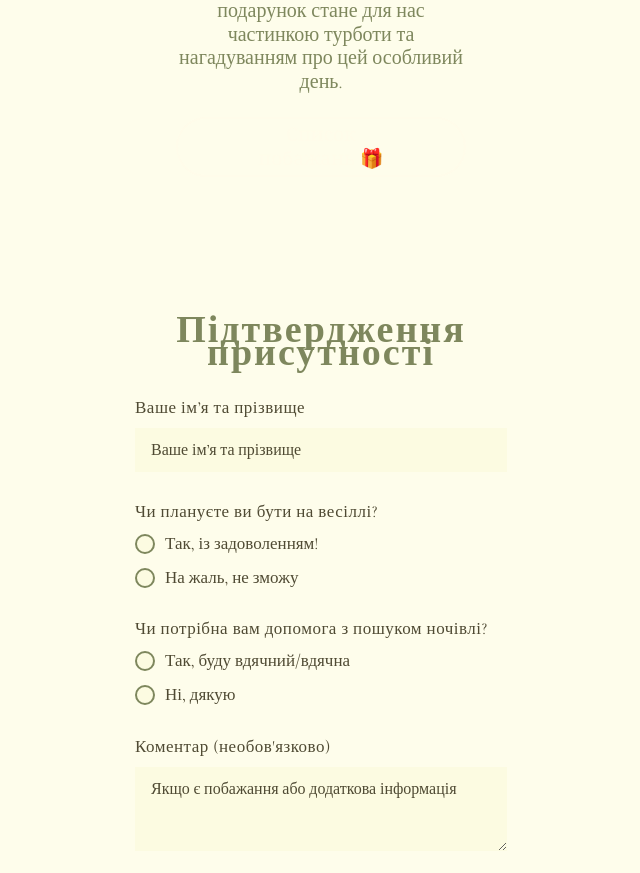
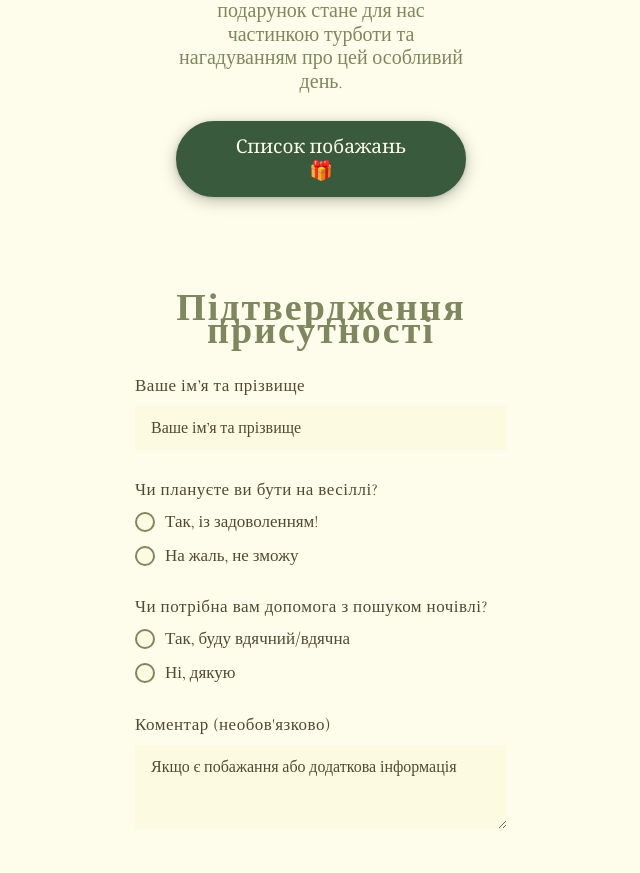
Before and after one commit to yephims/wedding, a Next.js app: page / in a window 1280 px wide. Shown: the part 4523-5396 px from the top of the page, without its empty margins (319-959 px from the left). Built offline with nearby package versions, Linux system fonts and the light colour scheme; a web font is replaced by a local one.

Commit message:
fix: wishlist button contrast with dark green style and shadow

```diff
--- a/src/app/globals.css
+++ b/src/app/globals.css
@@ -298,6 +298,25 @@ body {
 }
 .map-btn:hover {
   background: rgba(0,0,0,0.1);
+}
+
+.wishlist-btn {
+  display: inline-block;
+  margin-top: 24px;
+  padding: 12px 48px;
+  border-radius: 50px;
+  background: #3a5a3e;
+  color: #fffcea !important;
+  font-family: 'Cormorant Garamond', Georgia, serif !important;
+  font-size: 19px;
+  text-decoration: none;
+  border: 2px solid #3a5a3e;
+  box-shadow: 0 4px 16px rgba(0,0,0,0.25), 0 1px 4px rgba(0,0,0,0.15);
+  transition: background 0.3s, box-shadow 0.3s;
+}
+.wishlist-btn:hover {
+  background: #2e4831;
+  box-shadow: 0 6px 20px rgba(0,0,0,0.35);
 }
 
 /* ─── DRESS CODE SECTION (section_5, light) ─── */
--- a/src/app/page.tsx
+++ b/src/app/page.tsx
@@ -227,10 +227,9 @@ export default function Home() {
             </p>
             <a
               href="https://wishpicks.com/wishlist/d62f01a9-0f4d-433d-86d0-df5dc9daf902"
-              className="map-btn"
+              className="wishlist-btn"
               target="_blank"
               rel="noopener noreferrer"
-              style={{ marginTop: 20, display: 'inline-block' }}
             >
               Список побажань 🎁
             </a>
```
